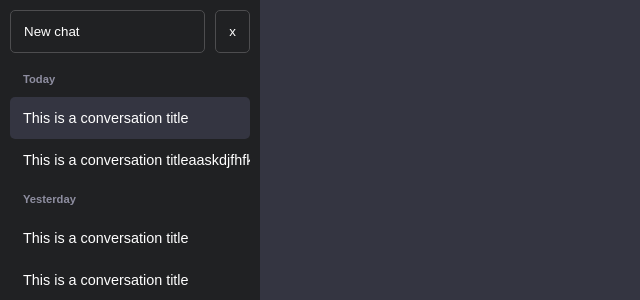
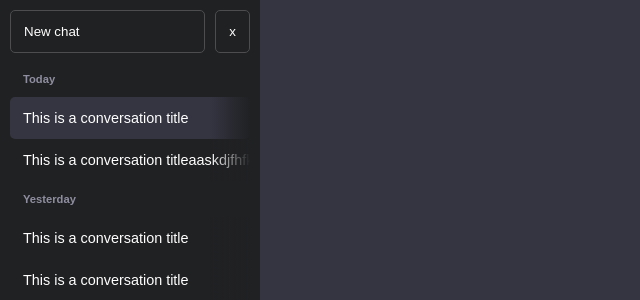
Before and after one commit to Pranav1772/RAG-Application-2, a Django app: page / in a window 1280 px wide. Shown: the top 300 px of the page, without its empty margins (0-640 px from the left). Run offline with Django 5.2, Linux system fonts and the light colour scheme.

Commit message:
reached 64% mark

```diff
--- a/backend/pdfchat/static/pdfchat/css/style.css
+++ b/backend/pdfchat/static/pdfchat/css/style.css
@@ -84,9 +84,10 @@ button:hover {
     position: absolute;
     right: 0;
     top: 0;
-    background: #ec417a;
     width: 40px;
     height: 100%;
+    background: transparent;
+    background: linear-gradient(90deg, rgba(32, 33, 35, 0) 0%, rgba(32, 33, 35, 1) 100%);
 }
 
 .edit-buttons {
@@ -126,3 +127,25 @@ i.user-icon {
     width: 100%;
     border: none;
 }
+
+::-webkit-scrollbar {
+    width: 8px;
+}
+
+::-webkit-scrollbar-track {
+    background-color: transparent;
+}
+
+::-webkit-scrollbar-thumb {
+    background-color: transparent;
+}
+
+:hover::-webkit-scrollbar-thumb {
+    background-color: #ececf196;
+    border-radius: 5px;
+}
+
+::-webkit-scrollbar-thumb:hover {
+    background-color: #ececf1;
+    border-radius: 5px;
+}
--- a/backend/pdfchat/templates/pdfchat/index.html
+++ b/backend/pdfchat/templates/pdfchat/index.html
@@ -3,9 +3,9 @@
 <html lang="en">
 
 <head>
-    <meta charset="UTF-8">
-    <meta name="viewport" content="width=device-width, initial-scale=1.0">
-    <link rel="stylesheet" href="{% static 'pdfchat/css/style.css' %} ">
+    <meta charset="UTF-8" />
+    <meta name="viewport" content="width=device-width, initial-scale=1.0" />
+    <link rel="stylesheet" href="{% static 'pdfchat/css/style.css' %} " />
     <title>GPT - File Conversations</title>
 </head>
 
@@ -23,6 +23,7 @@
                     <button>E</button>
                     <button>D</button>
                 </div>
+                <div class="fade"></div>
             </li>
 
             <li class="conversation">
@@ -31,10 +32,12 @@
                     <button>E</button>
                     <button>D</button>
                 </div>
+                <div class="fade"></div>
             </li>
             <li class="grouping">Yesterday</li>
             <li class="conversation">
                 <button>This is a conversation title</button>
+                <div class="fade"></div>
                 <div class="edit-buttons">
                     <button>E</button>
                     <button>D</button>
@@ -43,6 +46,7 @@
 
             <li class="conversation">
                 <button>This is a conversation title</button>
+                <div class="fade"></div>
                 <div class="edit-buttons">
                     <button>E</button>
                     <button>D</button>
@@ -51,6 +55,7 @@
 
             <li class="conversation">
                 <button>This is a conversation title</button>
+                <div class="fade"></div>
                 <div class="edit-buttons">
                     <button>E</button>
                     <button>D</button>
@@ -59,6 +64,7 @@
             <li class="grouping">Previous 7 days</li>
             <li class="conversation">
                 <button>This is a conversation title</button>
+                <div class="fade"></div>
                 <div class="edit-buttons">
                     <button>E</button>
                     <button>D</button>
@@ -66,6 +72,7 @@
             </li>
             <li class="conversation">
                 <button>This is a conversation title</button>
+                <div class="fade"></div>
                 <div class="edit-buttons">
                     <button>E</button>
                     <button>D</button>
@@ -73,6 +80,7 @@
             </li>
             <li class="conversation">
                 <button>This is a conversation title</button>
+                <div class="fade"></div>
                 <div class="edit-buttons">
                     <button>E</button>
                     <button>D</button>
@@ -80,6 +88,7 @@
             </li>
             <li class="conversation">
                 <button>This is a conversation title</button>
+                <div class="fade"></div>
                 <div class="edit-buttons">
                     <button>E</button>
                     <button>D</button>
@@ -87,6 +96,7 @@
             </li>
             <li class="conversation">
                 <button>This is a conversation title</button>
+                <div class="fade"></div>
                 <div class="edit-buttons">
                     <button>E</button>
                     <button>D</button>
@@ -94,6 +104,7 @@
             </li>
             <li class="conversation">
                 <button>This is a conversation title</button>
+                <div class="fade"></div>
                 <div class="edit-buttons">
                     <button>E</button>
                     <button>D</button>
@@ -101,6 +112,7 @@
             </li>
             <li class="conversation">
                 <button>This is a conversation title</button>
+                <div class="fade"></div>
                 <div class="edit-buttons">
                     <button>E</button>
                     <button>D</button>
@@ -108,6 +120,7 @@
             </li>
             <li class="conversation">
                 <button>This is a conversation title</button>
+                <div class="fade"></div>
                 <div class="edit-buttons">
                     <button>E</button>
                     <button>D</button>
@@ -115,6 +128,7 @@
             </li>
             <li class="conversation">
                 <button>This is a conversation title</button>
+                <div class="fade"></div>
                 <div class="edit-buttons">
                     <button>E</button>
                     <button>D</button>
@@ -122,6 +136,7 @@
             </li>
             <li class="conversation">
                 <button>This is a conversation title</button>
+                <div class="fade"></div>
                 <div class="edit-buttons">
                     <button>E</button>
                     <button>D</button>
@@ -129,6 +144,7 @@
             </li>
             <li class="conversation">
                 <button>This is a conversation title</button>
+                <div class="fade"></div>
                 <div class="edit-buttons">
                     <button>E</button>
                     <button>D</button>
@@ -136,6 +152,7 @@
             </li>
             <li class="conversation">
                 <button>This is a conversation title</button>
+                <div class="fade"></div>
                 <div class="edit-buttons">
                     <button>E</button>
                     <button>D</button>
@@ -143,6 +160,7 @@
             </li>
             <li class="conversation">
                 <button>This is a conversation title</button>
+                <div class="fade"></div>
                 <div class="edit-buttons">
                     <button>E</button>
                     <button>D</button>
@@ -157,9 +175,7 @@
             </button>
         </div>
     </nav>
-    <main>
-
-    </main>
+    <main></main>
     <script src="{% static 'pdfchat/js/script.js' %}"></script>
 </body>
 
```
